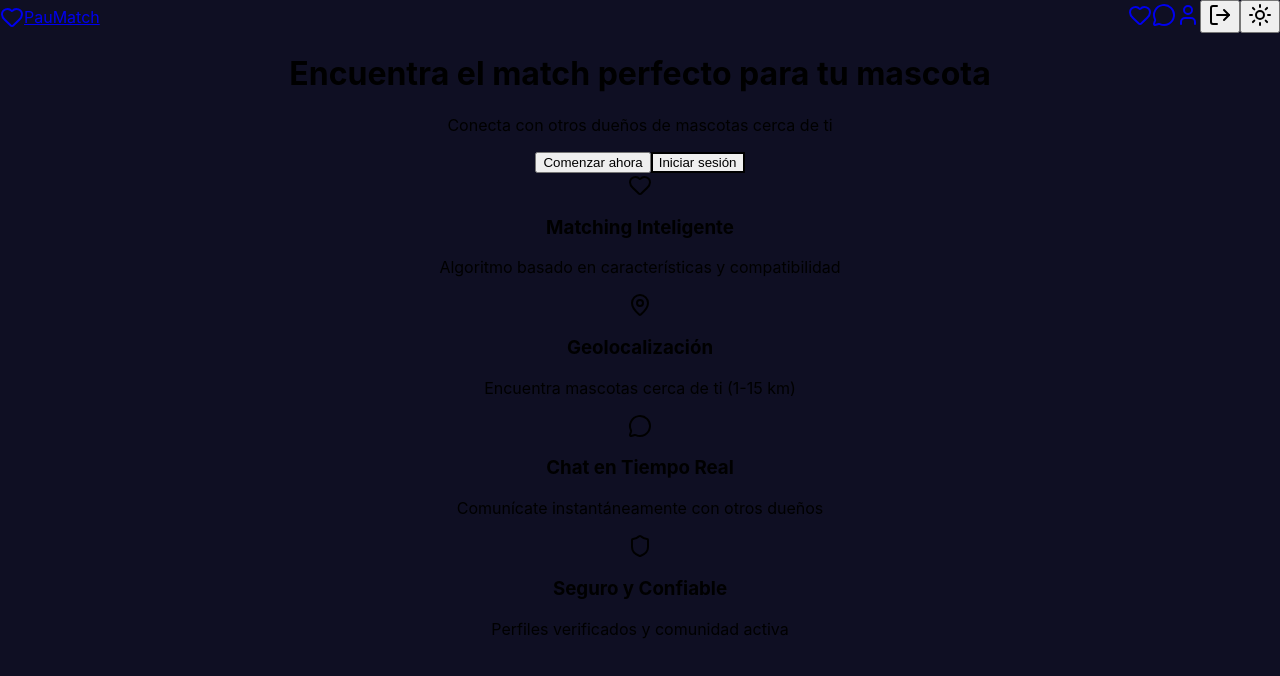
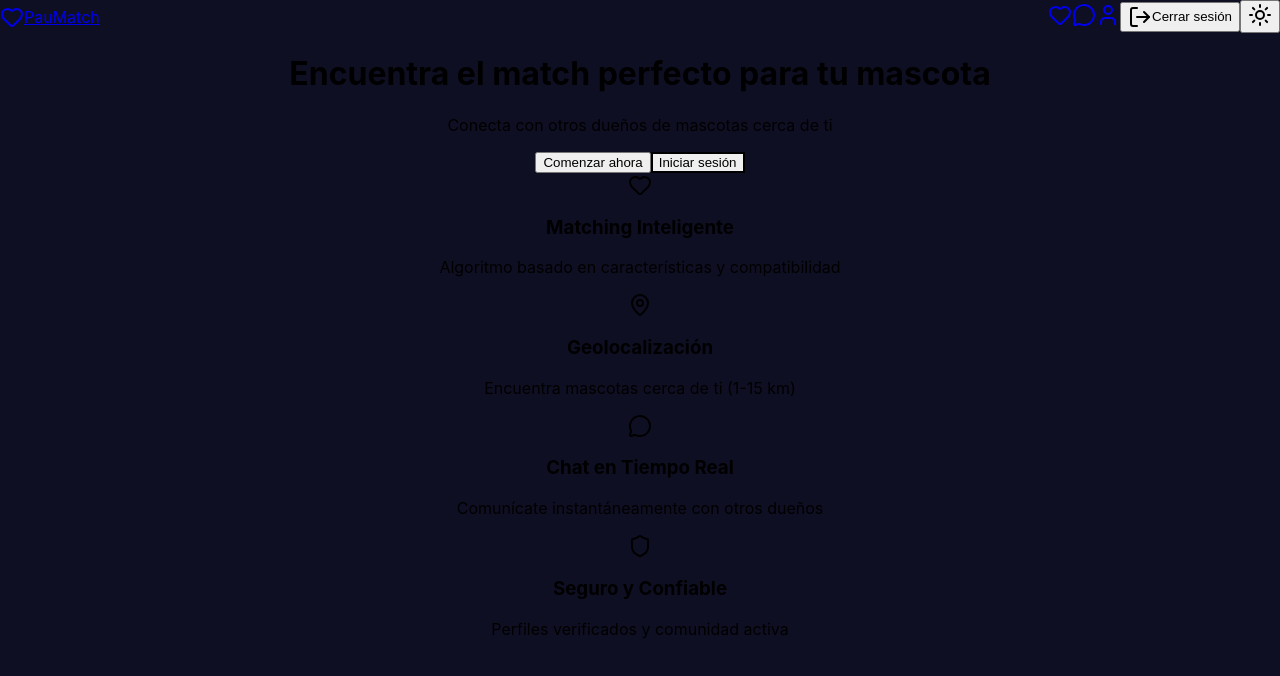
Before and after one commit to ShadowFirmware/404-not-found, a React (Vite) app: page /home in a window 1280 px wide. Shown: the top 676 px of the page. Built offline with nearby package versions, Linux system fonts and the light colour scheme; no server answers; sample sign-in values are in the browser's storage.

Commit message:
refactor(navbar): implement session termination UI with contextual affordance and visual state feedback
Co-Authored-By: Claude Sonnet 4.6 <noreply@anthropic.com>

```diff
--- a/src/components/Navbar.jsx
+++ b/src/components/Navbar.jsx
@@ -42,9 +42,10 @@ const Navbar = () => {
                 </Link>
                 <button
                   onClick={logout}
-                  className="text-gray-700 dark:text-gray-300 hover:text-primary-500 dark:hover:text-primary-400"
+                  className="flex items-center space-x-1 px-3 py-1.5 rounded-lg text-gray-700 dark:text-gray-300 hover:bg-red-100 dark:hover:bg-red-900/30 hover:text-red-600 dark:hover:text-red-400 transition-colors"
                 >
-                  <LogOut className="h-6 w-6" />
+                  <LogOut className="h-5 w-5" />
+                  <span className="text-sm font-medium">Cerrar sesión</span>
                 </button>
               </>
             )}
```
